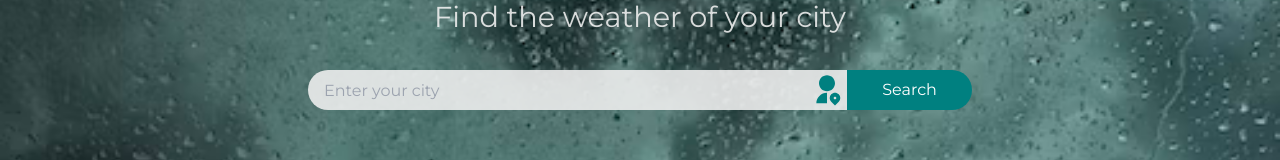
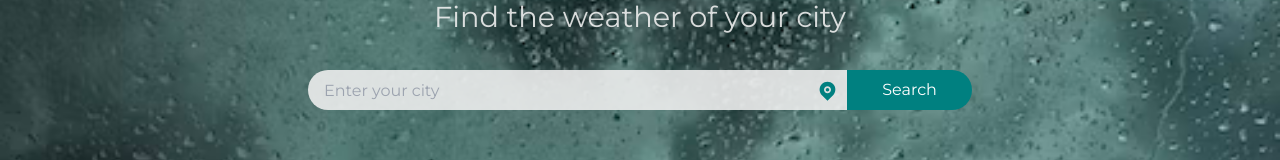
Before and after one commit to PrimeFord/WeatherApp, a React (Vite) app: page / in a window 1280 px wide. Shown: the part 303-463 px from the top of the page. Built offline with nearby package versions, Linux system fonts and the light colour scheme.

Commit message:
feat: Weather App

```diff
--- a/src/Components/SearchComponent.jsx
+++ b/src/Components/SearchComponent.jsx
@@ -14,8 +14,8 @@ const SearchComponent = () => {
         />
         <button>
           <img
-            className="h-[2.5rem] w-[2.5rem] bg-[#f1f1f1e0] p-1 hover:bg-[#c1c1c1]"
-            src="/image/users.svg"
+            className="h-[2.5rem] w-[2.5rem] bg-[#f1f1f1e0] p-[0.6rem] hover:bg-[#c1c1c1]"
+            src="/image/map1.svg"
             alt=""
           />
         </button>
```
Also changed, not shown: public/image/map1.svg (added), public/image/map2.svg (added).
